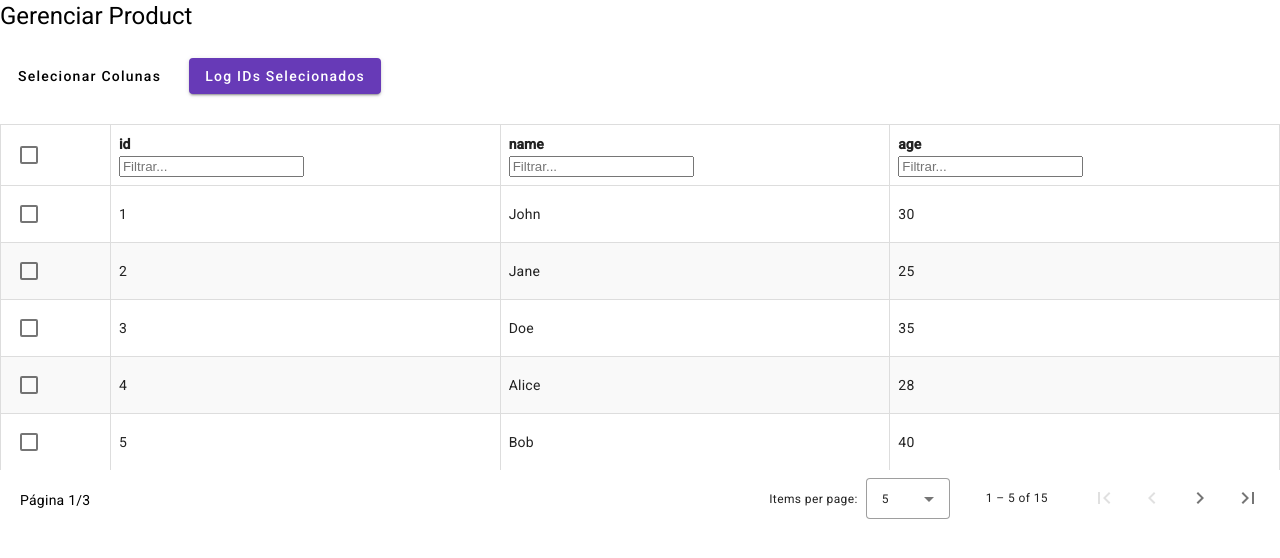
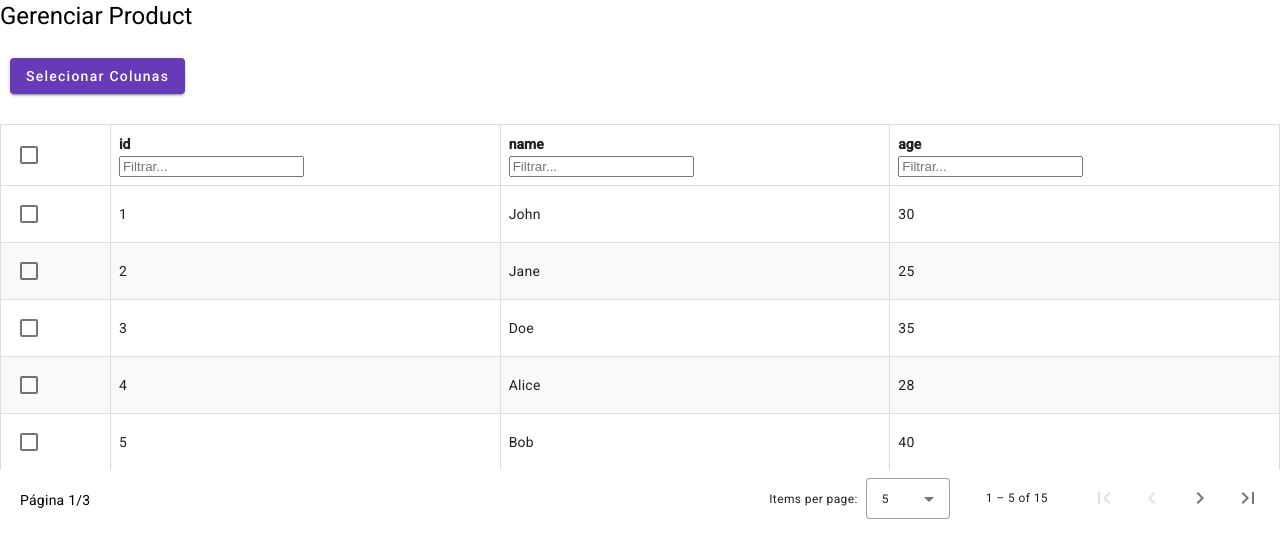
Before and after one commit to henriquejnascimento/demo-angular, an Angular app: page /crud in a window 1280 px wide. Shown: the top 558 px of the page. Built offline with nearby package versions, Linux system fonts and the light colour scheme.

Commit message:
Removed button

```diff
--- a/src/app/components/base-component/base-list.component.html
+++ b/src/app/components/base-component/base-list.component.html
@@ -1,6 +1,6 @@
 <h1>Gerenciar {{ title }}</h1>
 
-<button mat-button [matMenuTriggerFor]="menu">Selecionar Colunas</button>
+<button mat-raised-button color="primary" [matMenuTriggerFor]="menu">Selecionar Colunas</button>
 <mat-menu #menu="matMenu">
   <ng-container *ngFor="let column of columns">
     <button mat-menu-item>
@@ -10,8 +10,6 @@
     </button>
   </ng-container>
 </mat-menu>
-
-<button mat-raised-button color="primary" (click)="logSelectedIds()">Log IDs Selecionados</button>
 
 <table mat-table [dataSource]="dataSource" matSort>
   <ng-container matColumnDef="select">
--- a/src/app/components/base-component/base-list.component.ts
+++ b/src/app/components/base-component/base-list.component.ts
@@ -235,10 +235,6 @@ export class BaseListComponent implements AfterViewInit {
     return ['select', ...this.getVisibleColumns()];
   }
 
-  logSelectedIds() {
-    console.log("IDs selecionados:", Array.from(this.selectedIds));
-  }
-
 
 
 
```
